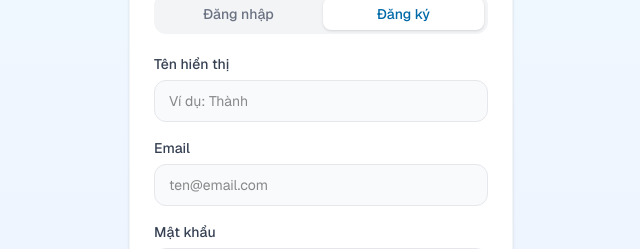
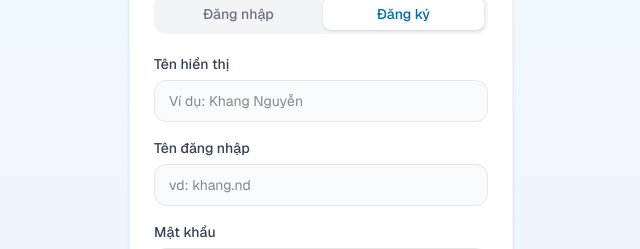
Before and after one commit to NDK2002/edu-chatbot, a Next.js app in the folder frontend/: page /register in a window 1280 px wide. Shown: the part 219-468 px from the top of the page, without its empty margins (319-959 px from the left). Built offline with nearby package versions, Linux system fonts and the light colour scheme.

Commit message:
feat: :sparkles: Update authentication to use username instead of email, including validation and error handling

```diff
--- a/frontend/app/auth/actions.ts
+++ b/frontend/app/auth/actions.ts
@@ -3,26 +3,45 @@
 import { redirect } from "next/navigation";
 import { createClient } from "@/lib/supabase/server";
 
+// Học sinh dân tộc thiểu số thường không có email.
+// Username được map sang synthetic email nội bộ để dùng với Supabase Auth.
+// Domain này không cần tồn tại thật — email confirmation phải TẮT trong Supabase dashboard.
+const SYNTHETIC_DOMAIN = "edu-chatbot.local";
+
+function toEmail(username: string): string {
+  return `${username}@${SYNTHETIC_DOMAIN}`;
+}
+
+function sanitizeUsername(raw: string): string {
+  return raw.toLowerCase().trim().replace(/[^a-z0-9_]/g, "").slice(0, 20);
+}
+
 export async function login(_prevState: unknown, formData: FormData) {
   const supabase = await createClient();
+  const username = sanitizeUsername(formData.get("username") as string);
+
+  if (username.length < 3) return { error: "Tên đăng nhập không hợp lệ" };
 
   const { error } = await supabase.auth.signInWithPassword({
-    email: formData.get("email") as string,
+    email: toEmail(username),
     password: formData.get("password") as string,
   });
 
   if (error) return { error: error.message };
-
   redirect("/chat");
 }
 
 export async function register(_prevState: unknown, formData: FormData) {
   const supabase = await createClient();
+  const username = sanitizeUsername(formData.get("username") as string);
+
+  if (username.length < 3) return { error: "Tên đăng nhập phải có ít nhất 3 ký tự" };
 
   const role = formData.get("role") as "student" | "teacher";
   const gradeRaw = formData.get("grade");
   const metadata: Record<string, unknown> = {
-    display_name: formData.get("display_name") as string,
+    username,
+    display_name: (formData.get("display_name") as string).trim(),
     role,
   };
   if (role === "student" && gradeRaw) {
@@ -30,13 +49,12 @@ export async function register(_prevState: unknown, formData: FormData) {
   }
 
   const { error } = await supabase.auth.signUp({
-    email: formData.get("email") as string,
+    email: toEmail(username),
     password: formData.get("password") as string,
     options: { data: metadata },
   });
 
   if (error) return { error: error.message };
-
   redirect("/chat");
 }
 
--- a/frontend/components/AuthCard.tsx
+++ b/frontend/components/AuthCard.tsx
@@ -80,13 +80,13 @@ export default function AuthCard({ initialMode }: { initialMode: Mode }) {
           {/* Forms — conditionally rendered so DOM updates when mode switches */}
           {isLogin ? (
             <form action={loginAction} className="space-y-4">
-              <Field label="Email">
+              <Field label="Tên đăng nhập">
                 <input
-                  name="email"
-                  type="email"
+                  name="username"
+                  type="text"
                   required
-                  autoComplete="email"
-                  placeholder="ten@email.com"
+                  autoComplete="username"
+                  placeholder="vd: khang.nd"
                   className={inputCls}
                 />
               </Field>
@@ -116,18 +116,19 @@ export default function AuthCard({ initialMode }: { initialMode: Mode }) {
                   type="text"
                   required
                   autoComplete="name"
-                  placeholder="Ví dụ: Thành"
+                  placeholder="Ví dụ: Khang Nguyễn"
                   className={inputCls}
                 />
               </Field>
 
-              <Field label="Email">
+              <Field label="Tên đăng nhập">
                 <input
-                  name="email"
-                  type="email"
+                  name="username"
+                  type="text"
                   required
-                  autoComplete="email"
-                  placeholder="ten@email.com"
+                  autoComplete="username"
+                  placeholder="vd: khang.nd"
+                  pattern="[a-zA-Z0-9_]{3,20}"
                   className={inputCls}
                 />
               </Field>
@@ -274,16 +275,15 @@ function SubmitButton({
 }
 
 function translateLoginError(msg: string): string {
-  if (msg.includes("Invalid login credentials")) return "Sai email hoặc mật khẩu.";
-  if (msg.includes("Email not confirmed")) return "Vui lòng xác nhận email trước khi đăng nhập.";
+  if (msg.includes("Invalid login credentials")) return "Sai tên đăng nhập hoặc mật khẩu.";
   if (msg.includes("Too many requests")) return "Quá nhiều lần thử. Vui lòng đợi vài phút.";
   return "Đã có lỗi xảy ra. Vui lòng thử lại.";
 }
 
 function translateRegisterError(msg: string): string {
-  if (msg.includes("User already registered")) return "Email này đã được đăng ký.";
+  if (msg.includes("User already registered") || msg.includes("already been registered"))
+    return "Tên đăng nhập này đã có người dùng rồi.";
   if (msg.includes("Password should be at least")) return "Mật khẩu phải có ít nhất 6 ký tự.";
-  if (msg.includes("Unable to validate email")) return "Email không hợp lệ.";
   if (msg.includes("Too many requests")) return "Quá nhiều lần thử. Vui lòng đợi vài phút.";
   return "Đã có lỗi xảy ra. Vui lòng thử lại.";
 }
```
Also changed, not shown: 1 other file (tests, documents, lock files or other folders).
